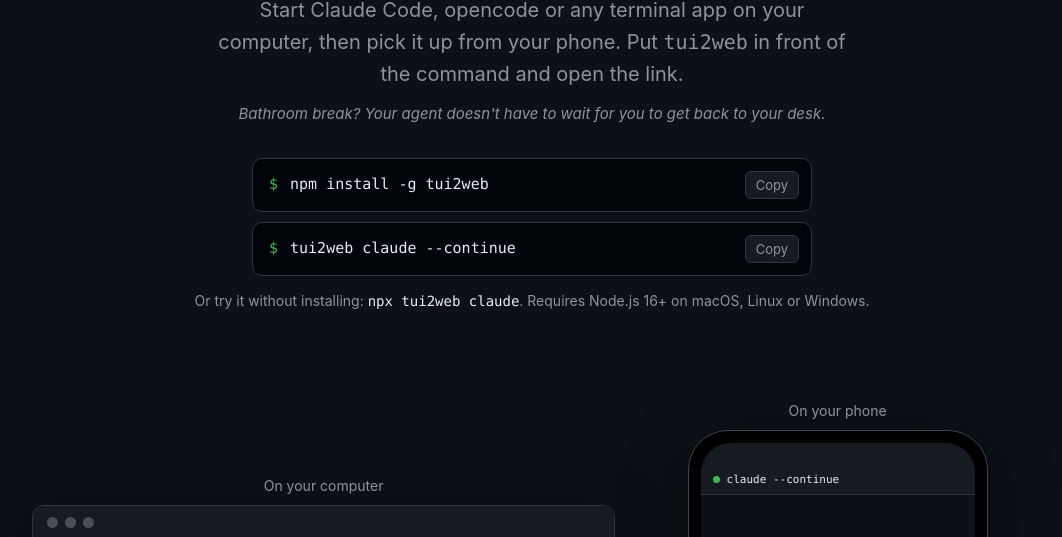
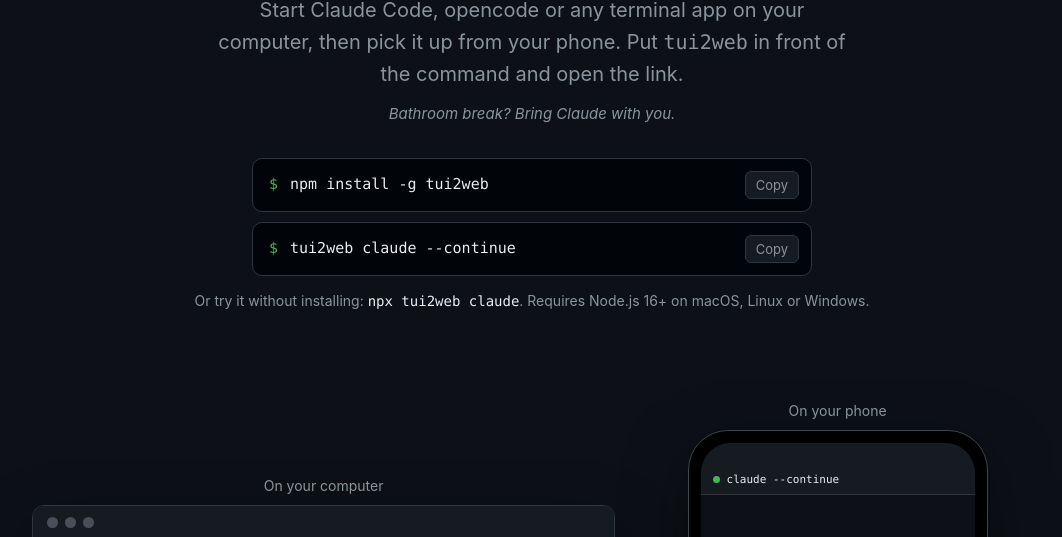
Before and after one commit to czhu12/tui2web, a website built with Vite: page packages/web/landing.html in a window 1280 px wide. Shown: the part 208-745 px from the top of the page, without its empty margins (108-1170 px from the left). Built offline with nearby package versions, Linux system fonts and the light colour scheme.

Commit message:
Landing page: "Bathroom break? Bring Claude with you."

```diff
--- a/packages/web/landing.html
+++ b/packages/web/landing.html
@@ -290,7 +290,7 @@
           Start Claude Code, opencode or any terminal app on your computer, then pick it up from your phone.
           Put <code>tui2web</code> in front of the command and open the link.
         </p>
-        <p class="aside">Bathroom break? Your agent doesn't have to wait for you to get back to your desk.</p>
+        <p class="aside">Bathroom break? Bring Claude with you.</p>
 
         <div class="install">
           <div class="cmd">
```
